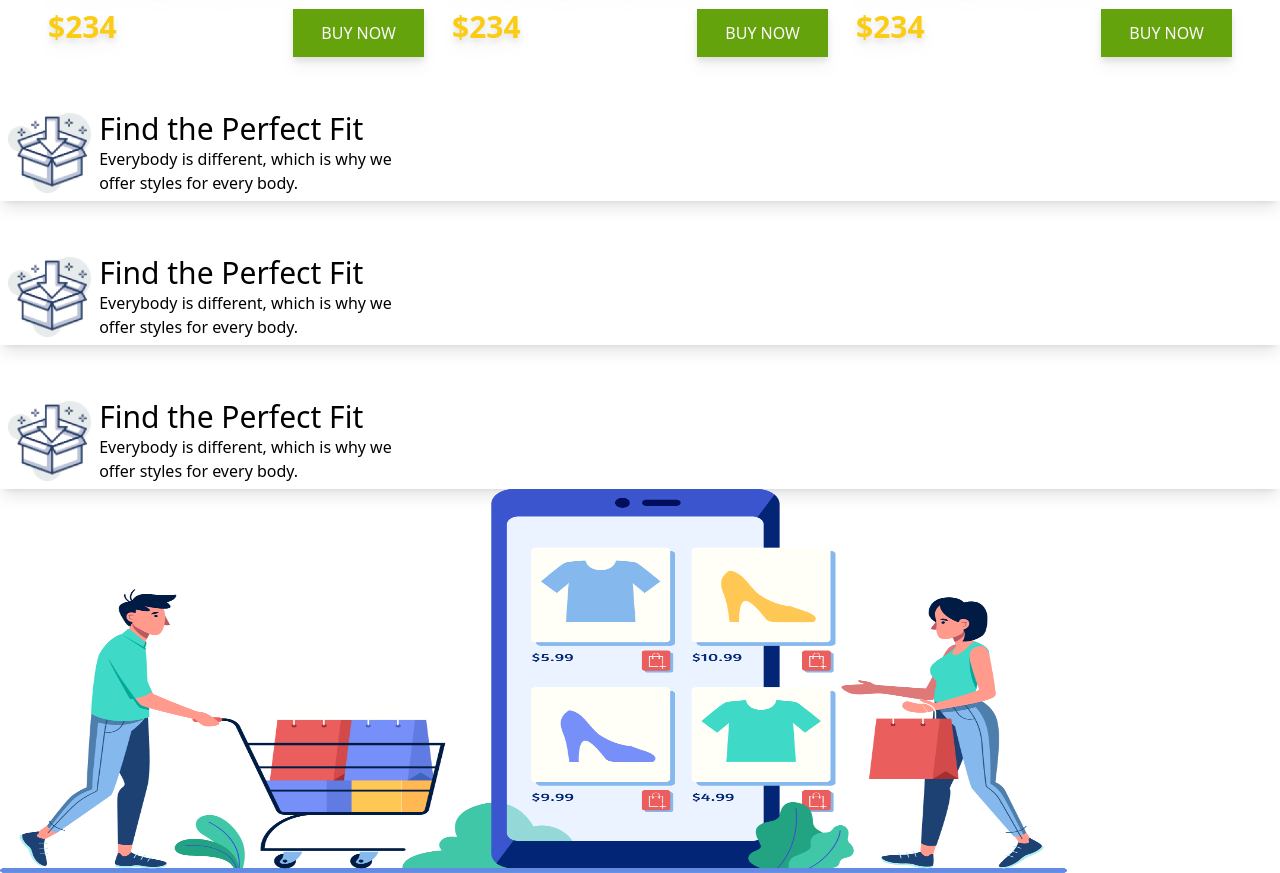
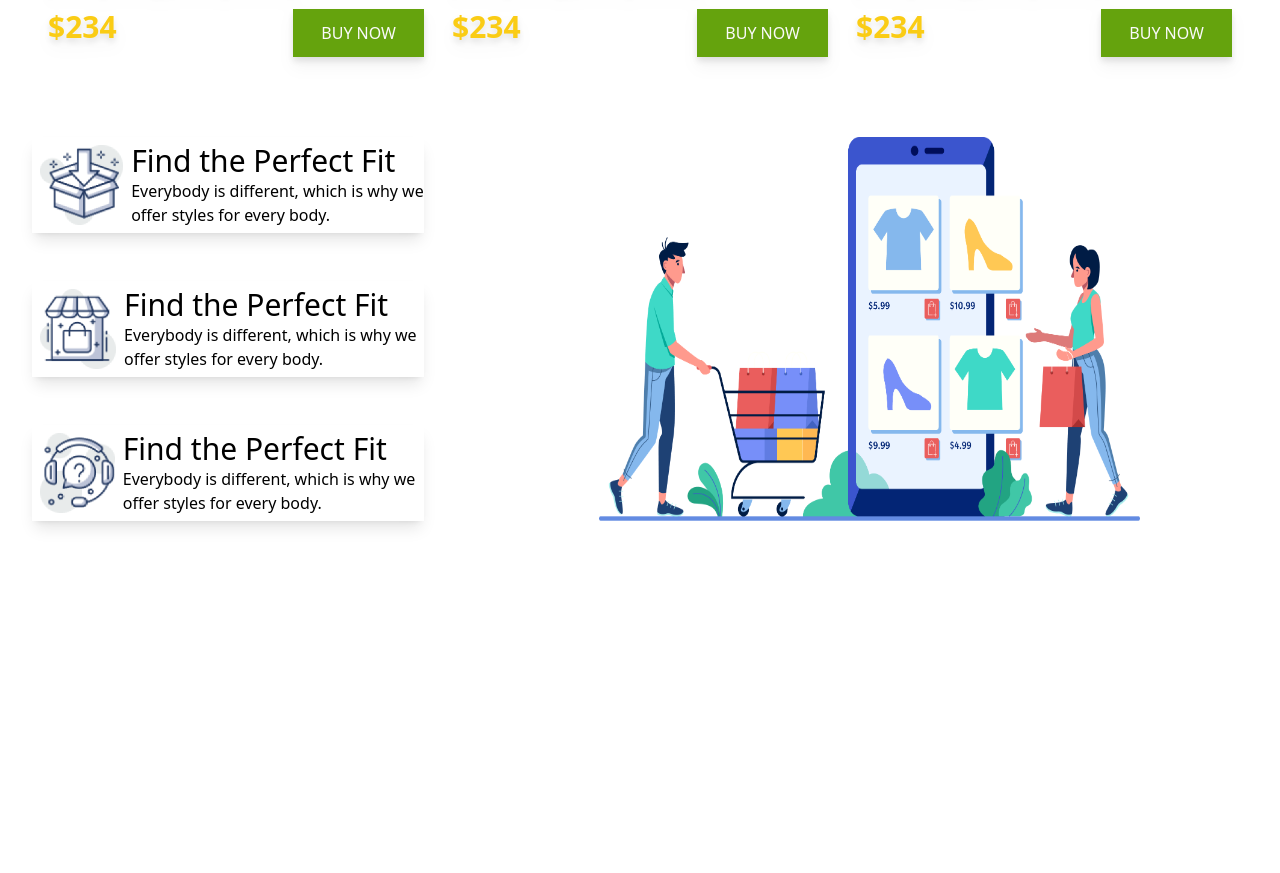
Before and after one commit to sumiph/module-12, a plain HTML site: page index.html in a window 1280 px wide. Shown: the part 2156-3029 px from the top of the page. After the commit the page ends 2709 px from the top, so only its background shows below. Drawn offline with nearby package versions, Linux system fonts and the light colour scheme.

Commit message:
added asections

```diff
--- a/index.html
+++ b/index.html
@@ -128,7 +128,7 @@
 </section>
 <!-- end man jackte ------ -->
 <section>
-    <div class="sm:flex-col md:flex-col lg:flex-row justify-around gap-5">
+    <div class="flex justify-between m-8  flex-col md:flex-row ">
         <div class="space-y-12 ">
             <div class="flex items-center  shadow-lg ">
                 <img class="h-24 p-2" src="./icons/box.png" alt="">
@@ -139,7 +139,7 @@
                 </div>
             </div>
             <div class="flex items-center  shadow-lg ">
-                <img class="h-24 p-2" src="./icons/box.png" alt="">
+                <img class="h-24 p-2" src="./icons/house.png" alt="">
                 <div>
                     <h1 class="text-3xl">Find the Perfect Fit</h1>
                     <p>Everybody is different, which is why we <br>
@@ -147,7 +147,7 @@
                 </div>
             </div>
             <div class="flex items-center  shadow-lg ">
-                <img class="h-24 p-2" src="./icons/box.png" alt="">
+                <img class="h-24 p-2" src="./icons/question.png" alt="">
                 <div>
                     <h1 class="text-3xl">Find the Perfect Fit</h1>
                     <p>Everybody is different, which is why we <br>
```
